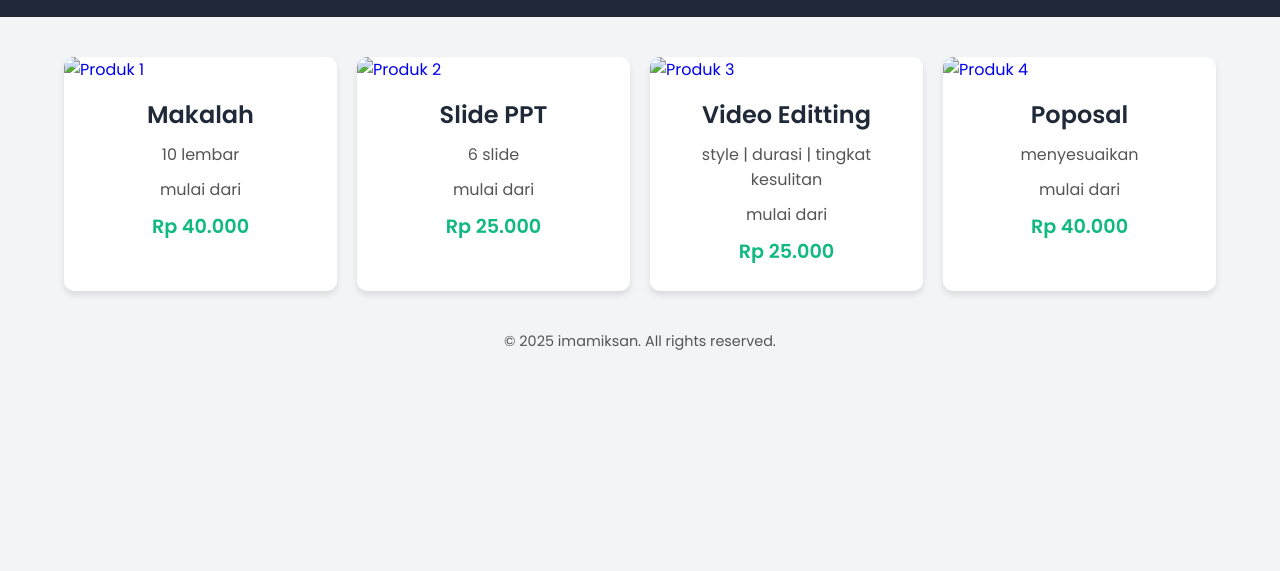
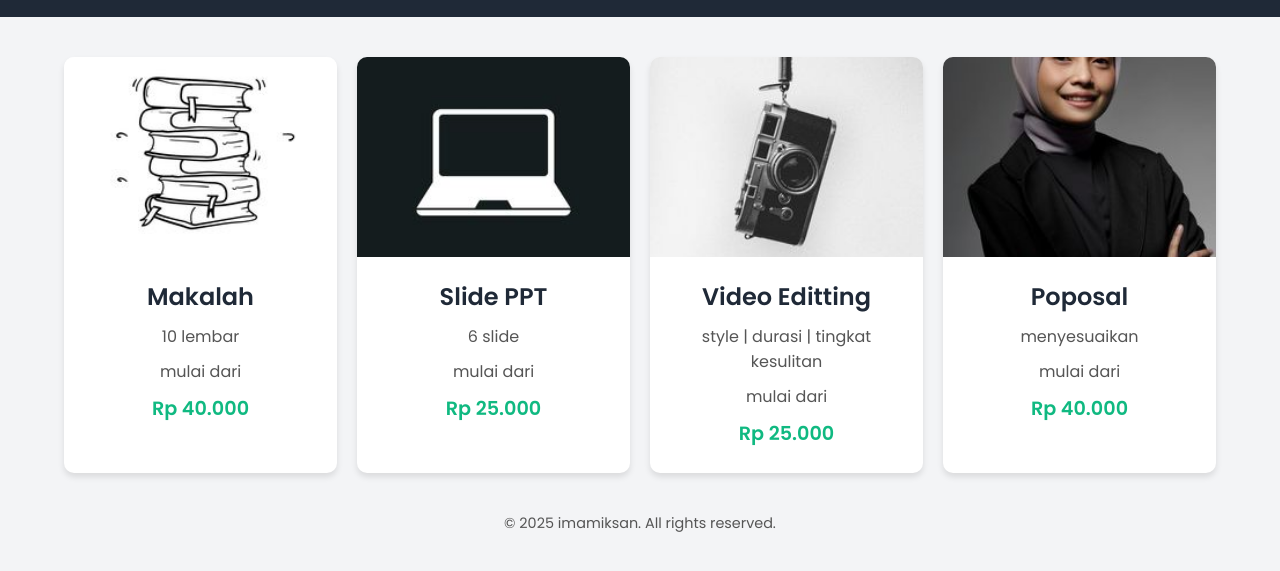
Before and after one commit to SANCADEMY/Kuyjoki, a plain HTML site: page index.html in a window 1280 px wide. Shown: the part 95-666 px from the top of the page. Drawn offline with Linux system fonts and the light colour scheme.

Commit message:
Update and rename jokgas.html to index.html

```diff
--- a/jokgas.html
+++ b/index.html
@@ -107,7 +107,7 @@
     <main>
         <!-- Product 1 with link -->
         <a href="https://wa.link/y15hor" class="product">
-            <img src="product1.jpg" alt="Produk 1">
+            <img src="book.jpg" alt="makalah">
             <div class="product-content">
                 <h2>Makalah</h2>
                 <p>10 lembar</p>
@@ -118,7 +118,7 @@
 
         <!-- Product 2 with link -->
         <a href="https://wa.link/boaruf" class="product">
-            <img src="product2.jpg" alt="Produk 2">
+            <img src="komputer.jpg" alt="presentasi slide">
             <div class="product-content">
                 <h2>Slide PPT</h2>
                 <p>6 slide</p>
@@ -129,7 +129,7 @@
 
         <!-- Product 3 with link -->
         <a href="https://wa.link/rgd2a9" class="product">
-            <img src="product3.jpg" alt="Produk 3">
+            <img src="kamera.jpg" alt="Video ediiting">
             <div class="product-content">
                 <h2>Video Editting</h2>
                 <p>style | durasi | tingkat kesulitan</p>
@@ -140,7 +140,7 @@
 
         <!-- Product 4 with link -->
         <a href="https://wa.link/t6hqej" class="product">
-            <img src="product4.jpg" alt="Produk 4">
+            <img src="profesional.jpg" alt="proposal">
             <div class="product-content">
                 <h2>Poposal</h2>
                 <p>menyesuaikan</p>
```
